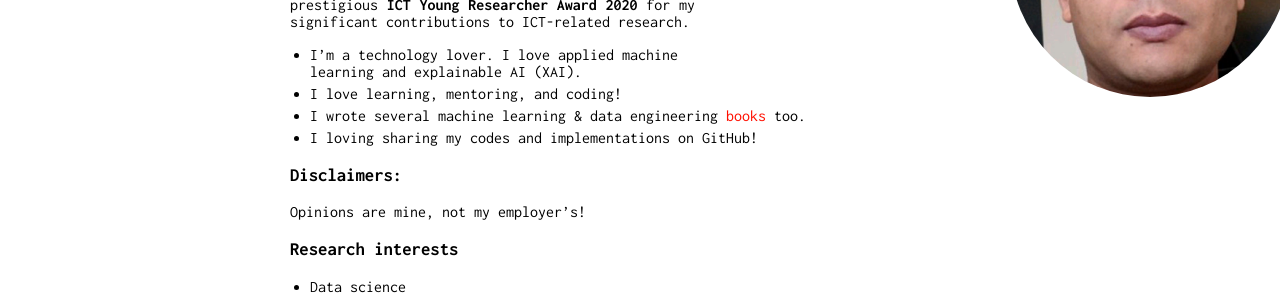
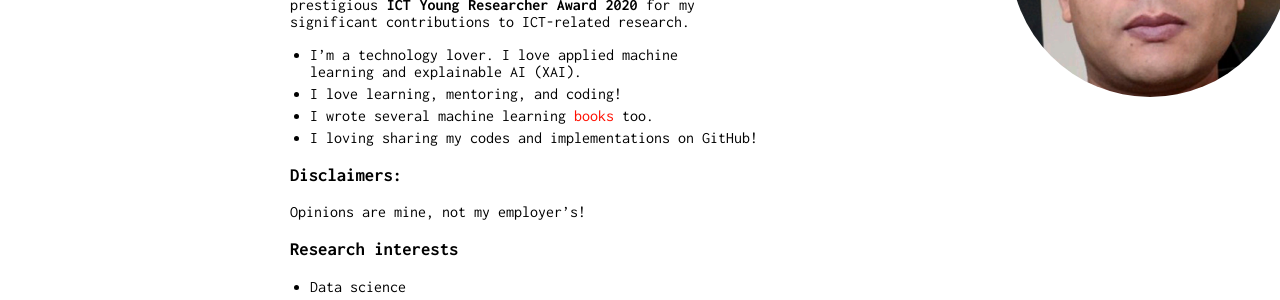
Before and after one commit to rezacsedu/rezacsedu.github.io, a Jekyll site: the page built from index.md, in a window 1280 px wide. Shown: the part 358-658 px from the top of the page. Built offline with Jekyll 4.4.1, drawn with Linux system fonts in a browser that asks for light colours; our own code applies the rules of GitHub Pages for plain Markdown files.

Commit message:
Update index.md

```diff
--- a/index.md
+++ b/index.md
@@ -8,7 +8,7 @@
 
 - I'm a technology lover. I love applied machine learning and explainable AI (XAI).
 - I love learning, mentoring, and coding!
-- I wrote several machine learning & data engineering [books](https://www.amazon.com/s?k=Md.+Rezaul+Karim&ref=nb_sb_noss) too.
+- I wrote several machine learning [books](https://www.amazon.com/s?k=Md.+Rezaul+Karim&ref=nb_sb_noss) too.
 - I loving sharing my codes and implementations on GitHub!
 
 ### Disclaimers:
```
